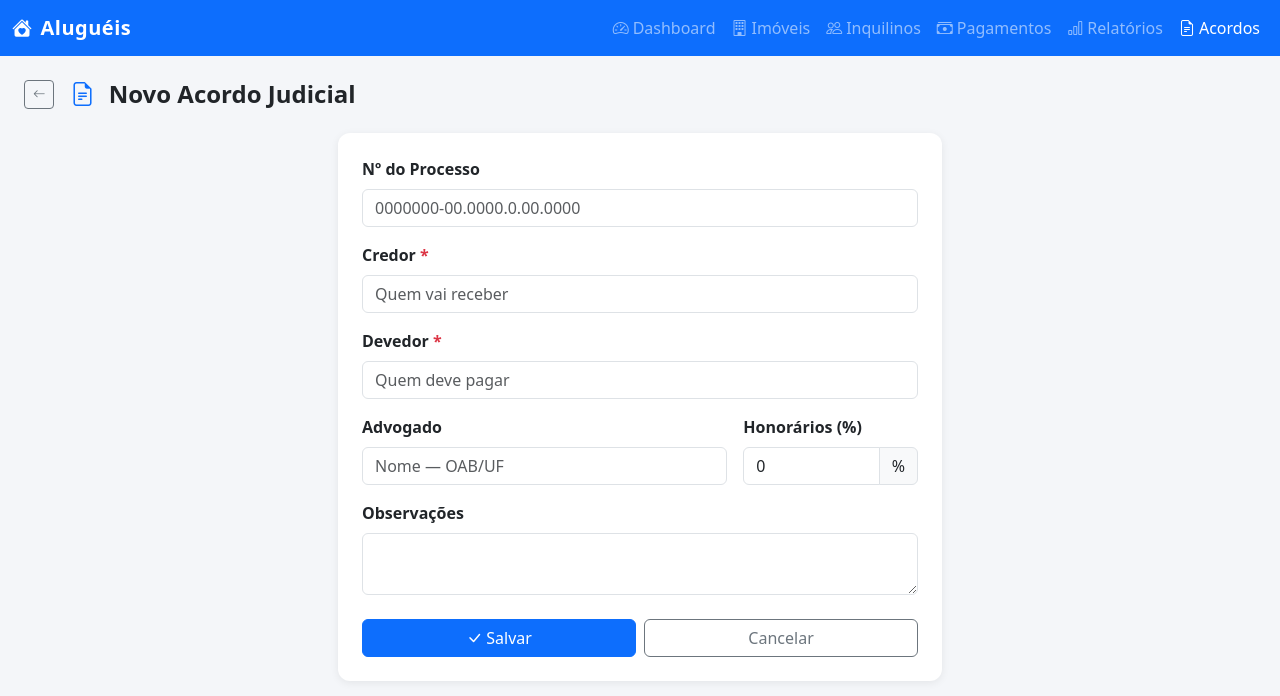
After one commit to adaianecatapan-del/ALUGUEIS, a Flask app: page /acordos/novo in a window 1280 px wide. The commit adds this page. Shown: the top 696 px of the page. Run offline with Flask 3, Linux system fonts and the light colour scheme.

Commit message:
Adiciona modulo de Acordos Judiciais com controle de parcelas, juros, INPC e honorarios

```diff
--- a/app.py
+++ b/app.py
@@ -557,6 +557,169 @@ def pagamento_excluir(id):
     return redirect(url_for('pagamentos'))
 
 
+# ─── ACORDOS JUDICIAIS ─────────────────────────────────────────────────────────
+
+def _calc_parcela_acordo(valor_base, juros, inpc, honorarios_pct):
+    total = round((valor_base or 0) + (juros or 0) + (inpc or 0), 2)
+    honorarios = round(total * (honorarios_pct or 0) / 100, 2)
+    liquido = round(total - honorarios, 2)
+    return total, honorarios, liquido
+
+
+@app.route('/acordos')
+def acordos():
+    conn = get_db()
+    lista = conn.execute('''
+        SELECT a.*,
+               COUNT(p.id) as qtd_parcelas,
+               COALESCE(SUM(CASE WHEN p.situacao='PAGO' THEN p.liquido_credor ELSE 0 END), 0) as liquido_recebido,
+               COALESCE(SUM(CASE WHEN p.situacao!='PAGO' THEN p.total_corrigido ELSE 0 END), 0) as total_aberto
+        FROM acordos a
+        LEFT JOIN parcelas_acordo p ON p.acordo_id = a.id
+        GROUP BY a.id
+        ORDER BY a.ativo DESC, a.devedor
+    ''').fetchall()
+    conn.close()
+    return render_template('acordos.html', acordos=lista)
+
+
+@app.route('/acordos/novo', methods=['GET', 'POST'])
+def acordo_novo():
+    if request.method == 'POST':
+        conn = get_db()
+        conn.execute('''
+            INSERT INTO acordos (processo, credor, devedor, advogado, honorarios_pct, observacao)
+            VALUES (?,?,?,?,?,?)
+        ''', (
+            request.form.get('processo'), request.form['credor'], request.form['devedor'],
+            request.form.get('advogado'), float(request.form.get('honorarios_pct') or 0),
+            request.form.get('observacao')
+        ))
+        conn.commit()
+        conn.close()
+        flash('Acordo cadastrado com sucesso!', 'success')
+        return redirect(url_for('acordos'))
+    return render_template('acordo_form.html', acordo=None)
+
+
+@app.route('/acordos/<int:id>/editar', methods=['GET', 'POST'])
+def acordo_editar(id):
+    conn = get_db()
+    acordo = conn.execute('SELECT * FROM acordos WHERE id=?', (id,)).fetchone()
+    if request.method == 'POST':
+        conn.execute('''
+            UPDATE acordos SET processo=?, credor=?, devedor=?, advogado=?,
+            honorarios_pct=?, ativo=?, observacao=? WHERE id=?
+        ''', (
+            request.form.get('processo'), request.form['credor'], request.form['devedor'],
+            request.form.get('advogado'), float(request.form.get('honorarios_pct') or 0),
+            1 if request.form.get('ativo') else 0, request.form.get('observacao'), id
+        ))
+        conn.commit()
+        conn.close()
+        flash('Acordo atualizado!', 'success')
+        return redirect(url_for('acordos'))
+    conn.close()
+    return render_template('acordo_form.html', acordo=acordo)
+
+
+@app.route('/acordos/<int:id>/excluir', methods=['POST'])
+def acordo_excluir(id):
+    conn = get_db()
+    conn.execute('DELETE FROM parcelas_acordo WHERE acordo_id=?', (id,))
+    conn.execute('DELETE FROM acordos WHERE id=?', (id,))
+    conn.commit()
+    conn.close()
+    flash('Acordo excluído.', 'warning')
+    return redirect(url_for('acordos'))
+
+
+@app.route('/acordos/<int:id>')
+def acordo_detalhe(id):
+    conn = get_db()
+    acordo = conn.execute('SELECT * FROM acordos WHERE id=?', (id,)).fetchone()
+    parcelas = conn.execute(
+        'SELECT * FROM parcelas_acordo WHERE acordo_id=? ORDER BY vencimento_previsto, id',
+        (id,)
+    ).fetchall()
+    conn.close()
+    return render_template('acordo_detalhe.html', acordo=acordo, parcelas=parcelas)
+
+
+@app.route('/acordos/<int:id>/parcelas/nova', methods=['GET', 'POST'])
+def parcela_acordo_nova(id):
+    conn = get_db()
+    acordo = conn.execute('SELECT * FROM acordos WHERE id=?', (id,)).fetchone()
+    if request.method == 'POST':
+        valor_base = float(request.form.get('valor_base') or 0)
+        juros = float(request.form.get('juros') or 0)
+        inpc = float(request.form.get('inpc') or 0)
+        total, honorarios, liquido = _calc_parcela_acordo(
+            valor_base, juros, inpc, acordo['honorarios_pct']
+        )
+        situacao = request.form.get('situacao', 'ABERTO')
+        conn.execute('''
+            INSERT INTO parcelas_acordo
+            (acordo_id, descricao, vencimento_previsto, data_pagamento, valor_base,
+             juros, inpc, total_corrigido, honorarios, liquido_credor, situacao,
+             forma_pagamento, observacao)
+            VALUES (?,?,?,?,?,?,?,?,?,?,?,?,?)
+        ''', (
+            id, request.form['descricao'], request.form.get('vencimento_previsto'),
+            request.form.get('data_pagamento') or None, valor_base, juros, inpc,
+            total, honorarios, liquido, situacao,
+            request.form.get('forma_pagamento'), request.form.get('observacao')
+        ))
+        conn.commit()
+        conn.close()
+        flash('Parcela adicionada!', 'success')
+        return redirect(url_for('acordo_detalhe', id=id))
+    conn.close()
+    return render_template('parcela_acordo_form.html', acordo=acordo, parcela=None)
+
+
+@app.route('/parcelas-acordo/<int:id>/editar', methods=['GET', 'POST'])
+def parcela_acordo_editar(id):
+    conn = get_db()
+    parcela = conn.execute('SELECT * FROM parcelas_acordo WHERE id=?', (id,)).fetchone()
+    acordo = conn.execute('SELECT * FROM acordos WHERE id=?', (parcela['acordo_id'],)).fetchone()
+    if request.method == 'POST':
+        valor_base = float(request.form.get('valor_base') or 0)
+        juros = float(request.form.get('juros') or 0)
+        inpc = float(request.form.get('inpc') or 0)
+        total, honorarios, liquido = _calc_parcela_acordo(
+            valor_base, juros, inpc, acordo['honorarios_pct']
+        )
+        situacao = request.form.get('situacao', 'ABERTO')
+        conn.execute('''
+            UPDATE parcelas_acordo SET descricao=?, vencimento_previsto=?, data_pagamento=?,
+            valor_base=?, juros=?, inpc=?, total_corrigido=?, honorarios=?, liquido_credor=?,
+            situacao=?, forma_pagamento=?, observacao=? WHERE id=?
+        ''', (
+            request.form['descricao'], request.form.get('vencimento_previsto'),
+            request.form.get('data_pagamento') or None, valor_base, juros, inpc,
+            total, honorarios, liquido, situacao,
+            request.form.get('forma_pagamento'), request.form.get('observacao'), id
+        ))
+        conn.commit()
+        conn.close()
+        flash('Parcela atualizada!', 'success')
+        return redirect(url_for('acordo_detalhe', id=parcela['acordo_id']))
+    conn.close()
+    return render_template('parcela_acordo_form.html', acordo=acordo, parcela=parcela)
+
+
+@app.route('/parcelas-acordo/<int:id>/excluir', methods=['POST'])
+def parcela_acordo_excluir(id):
+    conn = get_db()
+    parcela = conn.execute('SELECT acordo_id FROM parcelas_acordo WHERE id=?', (id,)).fetchone()
+    conn.execute('DELETE FROM parcelas_acordo WHERE id=?', (id,))
+    conn.commit()
+    conn.close()
+    flash('Parcela excluída.', 'warning')
+    return redirect(url_for('acordo_detalhe', id=parcela['acordo_id']))
+
+
 # ─── RELATÓRIOS ───────────────────────────────────────────────────────────────
 
 @app.route('/relatorios')
--- /dev/null
+++ b/templates/acordo_form.html
@@ -0,0 +1,74 @@
+{% extends 'base.html' %}
+{% block title %}{{ 'Editar' if acordo else 'Novo' }} Acordo{% endblock %}
+
+{% block content %}
+<div class="d-flex align-items-center mb-4">
+  <a href="{{ url_for('acordos') }}" class="btn btn-outline-secondary btn-sm me-3">
+    <i class="bi bi-arrow-left"></i>
+  </a>
+  <h4 class="fw-bold mb-0">
+    <i class="bi bi-file-earmark-text me-2 text-primary"></i>
+    {{ 'Editar Acordo' if acordo else 'Novo Acordo Judicial' }}
+  </h4>
+</div>
+
+<div class="row justify-content-center">
+  <div class="col-12 col-md-8 col-lg-6">
+    <div class="card">
+      <div class="card-body p-4">
+        <form method="post">
+          <div class="mb-3">
+            <label class="form-label fw-semibold">Nº do Processo</label>
+            <input type="text" name="processo" class="form-control"
+                   value="{{ acordo.processo or '' if acordo else '' }}" placeholder="0000000-00.0000.0.00.0000">
+          </div>
+          <div class="mb-3">
+            <label class="form-label fw-semibold">Credor <span class="text-danger">*</span></label>
+            <input type="text" name="credor" class="form-control" required
+                   value="{{ acordo.credor if acordo else '' }}" placeholder="Quem vai receber">
+          </div>
+          <div class="mb-3">
+            <label class="form-label fw-semibold">Devedor <span class="text-danger">*</span></label>
+            <input type="text" name="devedor" class="form-control" required
+                   value="{{ acordo.devedor if acordo else '' }}" placeholder="Quem deve pagar">
+          </div>
+          <div class="row g-3 mb-3">
+            <div class="col-12 col-sm-8">
+              <label class="form-label fw-semibold">Advogado</label>
+              <input type="text" name="advogado" class="form-control"
+                     value="{{ acordo.advogado or '' if acordo else '' }}" placeholder="Nome — OAB/UF">
+            </div>
+            <div class="col-12 col-sm-4">
+              <label class="form-label fw-semibold">Honorários (%)</label>
+              <div class="input-group">
+                <input type="number" name="honorarios_pct" class="form-control" step="0.01" min="0" max="100"
+                       value="{{ acordo.honorarios_pct if acordo else '0' }}">
+                <span class="input-group-text">%</span>
+              </div>
+            </div>
+          </div>
+          {% if acordo %}
+          <div class="mb-3">
+            <div class="form-check form-switch">
+              <input class="form-check-input" type="checkbox" name="ativo" id="ativo"
+                     {% if acordo.ativo %}checked{% endif %}>
+              <label class="form-check-label" for="ativo">Acordo ativo</label>
+            </div>
+          </div>
+          {% endif %}
+          <div class="mb-4">
+            <label class="form-label fw-semibold">Observações</label>
+            <textarea name="observacao" class="form-control" rows="2">{{ acordo.observacao or '' if acordo else '' }}</textarea>
+          </div>
+          <div class="d-flex gap-2">
+            <button type="submit" class="btn btn-primary flex-fill">
+              <i class="bi bi-check-lg me-1"></i>Salvar
+            </button>
+            <a href="{{ url_for('acordos') }}" class="btn btn-outline-secondary flex-fill">Cancelar</a>
+          </div>
+        </form>
+      </div>
+    </div>
+  </div>
+</div>
+{% endblock %}
--- a/templates/base.html
+++ b/templates/base.html
@@ -64,6 +64,11 @@
             <i class="bi bi-bar-chart me-1"></i>Relatórios
           </a>
         </li>
+        <li class="nav-item">
+          <a class="nav-link {% if 'acordo' in request.endpoint %}active{% endif %}" href="{{ url_for('acordos') }}">
+            <i class="bi bi-file-earmark-text me-1"></i>Acordos
+          </a>
+        </li>
       </ul>
     </div>
   </div>
```
Also changed, not shown: database.py (+30 -0 lines), templates/acordo_detalhe.html (added, +95 -0 lines), templates/acordos.html (added, +66 -0 lines), templates/parcela_acordo_form.html (added, +140 -0 lines).
